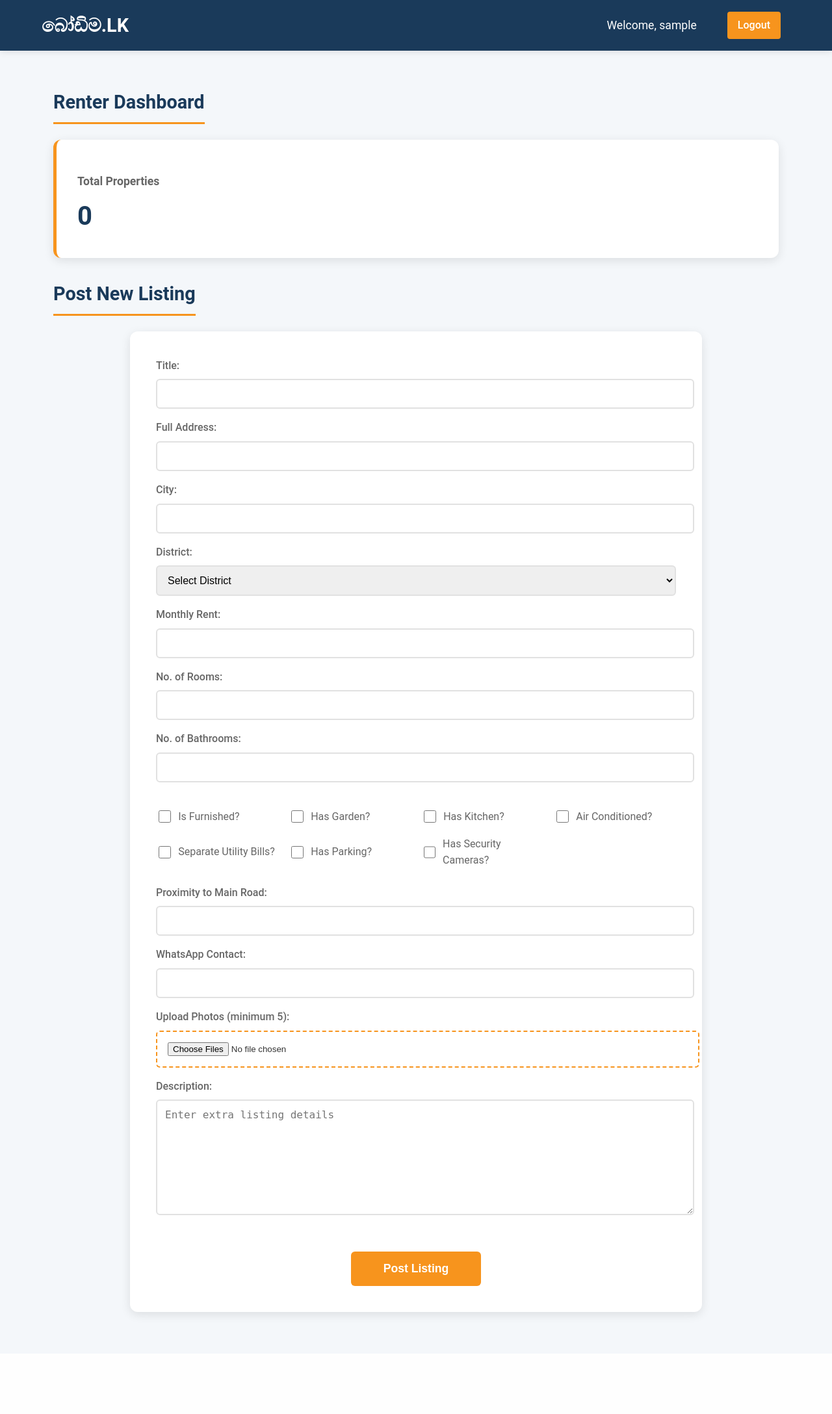
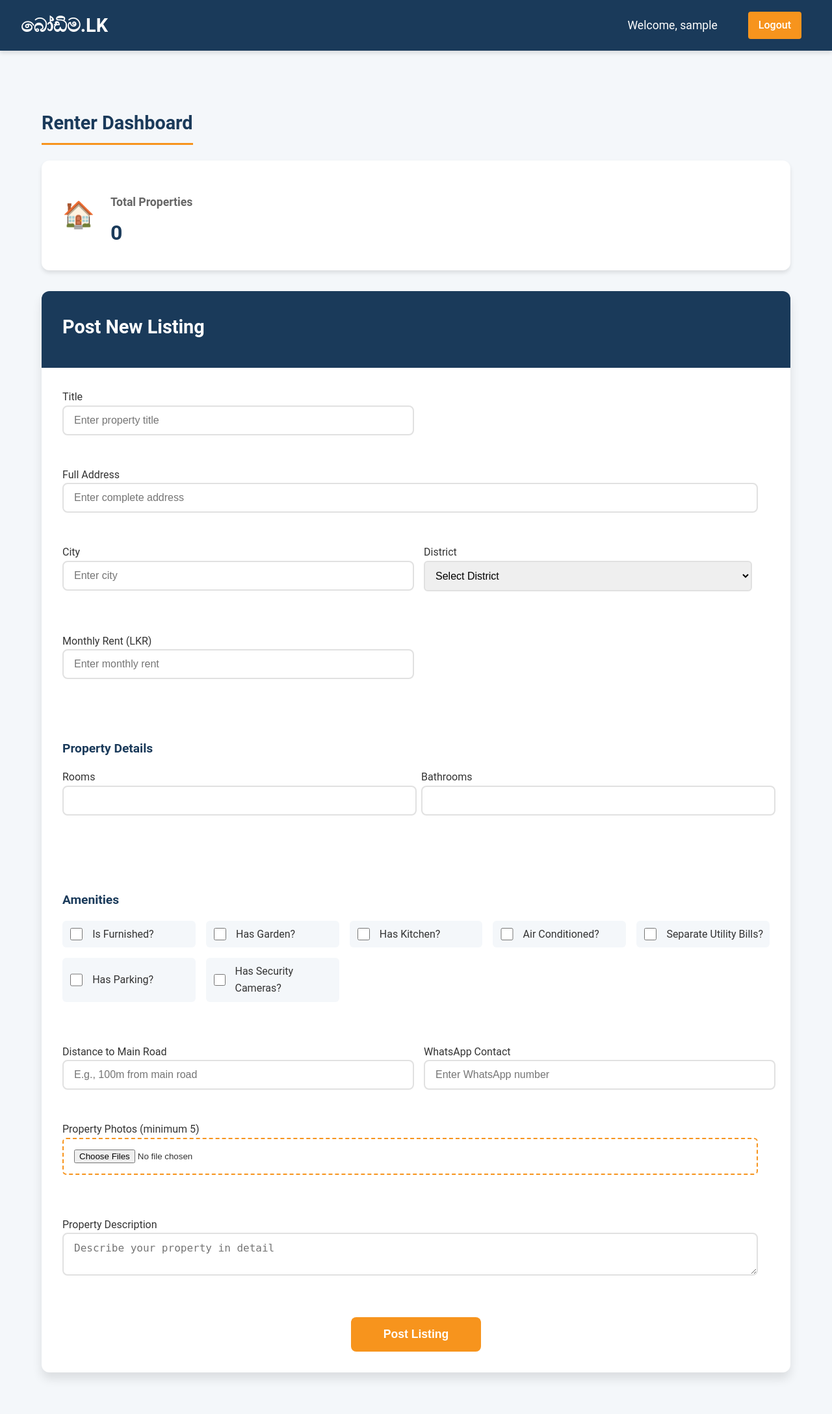
Before and after one commit to michellenikeetha/boardimalk, a PHP site: page /renter_dashboard.php in a window 1280 px wide. Shown: the whole page at 65% size. Before the commit the page ends 2032 px from the top, so only its background shows below. Run offline with PHP 8.4, Linux system fonts and the light colour scheme; the visitor is signed in with stand-in values (Sample User, id 1); data that the repository does not hold is empty.

Commit message:
updated with css

```diff
--- a/FRONTEND/CSS/renter_dashboard.css
+++ b/FRONTEND/CSS/renter_dashboard.css
@@ -3,9 +3,10 @@
 /* Dashboard Layout */
 .dashboard-container {
     display: flex;
-    min-height: 100vh;
+    min-height: calc(100vh - 64px);
     background-color: var(--accent-color);
-    margin: 0 50px;
+    margin: 0;
+    padding: 2rem;
 }
 
 /* Navigation Bar */
@@ -16,10 +17,10 @@
     display: flex;
     justify-content: space-between;
     align-items: center;
-    padding: 1rem 5%;
+    padding: 1rem 2rem;
     background-color: var(--primary-color);
     color: var(--white-color);
-    box-shadow: 0 2px 10px rgba(0, 0, 0, 0.1);
+    box-shadow: var(--shadow-md);
 }
 
 .nav-brand {
@@ -107,7 +108,7 @@
 /* Dashboard Stats */
 .dashboard-stats {
     display: grid;
-    grid-template-columns: repeat(auto-fit, minmax(250px, 1fr));
+    grid-template-columns: repeat(auto-fit, minmax(300px, 1fr));
     gap: 1.5rem;
     margin-bottom: 2rem;
 }
@@ -116,9 +117,33 @@
     background-color: var(--white-color);
     padding: 2rem;
     border-radius: 12px;
-    box-shadow: 0 4px 15px rgba(0, 0, 0, 0.1);
-    transition: all 0.3s ease;
-    border-left: 5px solid var(--secondary-color);
+    box-shadow: var(--shadow-md);
+    display: flex;
+    align-items: center;
+    gap: 1.5rem;
+    transition: var(--transition);
+}
+
+.stat-icon {
+    font-size: 2.5rem;
+    color: var(--secondary-color);
+}
+
+.stat-info {
+    flex: 1;
+}
+
+.stat-info h3 {
+    color: var(--text-secondary-color);
+    font-size: 1.1rem;
+    margin-bottom: 0.5rem;
+}
+
+.stat-info p {
+    color: var(--primary-color);
+    font-size: 2rem;
+    font-weight: bold;
+    margin: 0;
 }
 
 .stat-card:hover {
@@ -126,28 +151,35 @@
     box-shadow: 0 8px 25px rgba(0, 0, 0, 0.15);
 }
 
-.stat-card h3 {
-    color: var(--text-secondary-color);
-    font-size: 1.1rem;
-    margin-bottom: 0.5rem;
+/* Post Listing Form */
+.form-container {
+    background-color: var(--white-color);
+    border-radius: 12px;
+    box-shadow: var(--shadow-lg);
+    margin-top: 2rem;
+    overflow: hidden;
 }
 
-.stat-card p {
-    color: var(--primary-color);
-    font-size: 2.5rem;
-    font-weight: bold;
-    margin: 0;
+.form-header {
+    background-color: var(--primary-color);
+    color: var(--white-color);
+    padding: 2rem;
+    text-align: center;
 }
 
-/* Post Listing Form */
-form {
-    background-color: var(--white-color);
-    padding: 2.5rem;
-    border-radius: 12px;
-    box-shadow: 0 4px 15px rgba(0, 0, 0, 0.1);
-    margin-bottom: 2rem;
-    max-width: 800px;
-    margin: 0 auto 2rem auto;
+.form-header h2 {
+    color: var(--white-color);
+    margin: 0;
+    border: none;
+}
+
+.form-header p {
+    margin: 0.5rem 0 0;
+    opacity: 0.8;
+}
+
+.listing-form {
+    padding: 2rem;
 }
 
 .form-grid {
@@ -156,40 +188,50 @@ form {
     gap: 1.5rem;
 }
 
-.form-full-width {
+.form-group {
+    margin-bottom: 1.5rem;
+    width: 95%;
+}
+
+.form-group.full-width {
     grid-column: 1 / -1;
 }
 
-form label {
-    display: block;
-    margin-bottom: 0.5rem;
-    color: var(--text-secondary-color);
-    font-weight: 500;
+.form-section {
+    grid-column: 1 / -1;
+    margin: 1.5rem 0;
 }
 
-form input[type="text"],
-form input[type="number"],
-form textarea {
-    width: 100%;
-    padding: 0.75rem;
+.form-section h3 {
+    color: var(--primary-color);
     margin-bottom: 1rem;
-    border: 2px solid #e1e1e1;
-    border-radius: 6px;
-    font-size: 1rem;
-    transition: all 0.3s ease;
+    font-size: 1.2rem;
 }
 
-form input[type="text"]:focus,
-form input[type="number"]:focus,
-form textarea:focus {
+.details-grid {
+    display: grid;
+    grid-template-columns: repeat(auto-fit, minmax(200px, 1fr));
+    gap: 1rem;
+}
+
+input[type="text"],
+input[type="number"],
+select,
+textarea {
+    width: 100%;
+    padding: 0.75rem 1rem;
+    border: 2px solid var(--border-color);
+    border-radius: 8px;
+    font-size: 1rem;
+    transition: var(--transition);
+}
+
+input:focus,
+select:focus,
+textarea:focus {
     border-color: var(--secondary-color);
     outline: none;
     box-shadow: 0 0 0 3px rgba(247, 148, 29, 0.1);
-}
-
-form textarea {
-    min-height: 150px;
-    resize: vertical;
 }
 
 form select {
@@ -208,29 +250,53 @@ form select:focus {
     box-shadow: 0 0 0 3px rgba(247, 148, 29, 0.1);
 }
 
-/* .checkbox-group {
-    display: grid;
-    grid-template-columns: repeat(auto-fill, minmax(200px, 1fr));
-    gap: 1rem;
-    margin-bottom: 1.5rem;
-} */
+.file-upload-container {
+    border: 2px dashed var(--secondary-color);
+    border-radius: 8px;
+    padding: 2rem;
+    text-align: center;
+    position: relative;
+    transition: var(--transition);
+}
+
+.file-upload-container:hover {
+    background-color: rgba(247, 148, 29, 0.05);
+}
+
+.upload-instructions {
+    display: flex;
+    flex-direction: column;
+    gap: 0.5rem;
+}
+
+.upload-instructions span {
+    font-size: 1.1rem;
+    color: var(--text-color);
+}
+
+.upload-instructions small {
+    color: var(--text-secondary-color);
+}
 
 .checkbox-grid {
     display: grid;
-    grid-template-columns: repeat(4, 1fr);
+    grid-template-columns: repeat(auto-fit, minmax(200px, 1fr));
     gap: 1rem;
-    margin: 1.5rem 0;
+    margin: 1rem 0;
 }
 
 .checkbox-item {
     display: flex;
     align-items: center;
-    gap: 0.5rem;
+    gap: 0.75rem;
+    padding: 0.5rem;
+    background-color: var(--accent-color);
+    border-radius: 6px;
+    transition: var(--transition);
 }
 
-.checkbox-item label {
-    margin-bottom: 0;
-    font-weight: normal;
+.checkbox-item:hover {
+    background-color: rgba(247, 148, 29, 0.1);
 }
 
 input[type="checkbox"] {
@@ -260,6 +326,23 @@ form button:hover {
     box-shadow: 0 4px 15px rgba(247, 148, 29, 0.3);
 }
 
+.form-actions {
+    text-align: center;
+    margin-top: 2rem;
+}
+
+button[type="submit"] {
+    background-color: var(--secondary-color);
+    color: var(--white-color);
+    padding: 1rem 3rem;
+    border: none;
+    border-radius: 8px;
+    font-size: 1.1rem;
+    font-weight: 600;
+    cursor: pointer;
+    transition: var(--transition);
+}
+
 /* File Upload Styling */
 input[type="file"] {
     padding: 1rem;
--- a/FRONTEND/CSS/styles.css
+++ b/FRONTEND/CSS/styles.css
@@ -6,6 +6,13 @@
     --text-color: #333333;
     --text-secondary-color: #666666;
     --white-color: #ffffff;
+    --border-color: #e1e1e1;
+    --success-color: #28a745;
+    --error-color: #dc3545;
+    --shadow-sm: 0 2px 4px rgba(0, 0, 0, 0.1);
+    --shadow-md: 0 4px 6px rgba(0, 0, 0, 0.1);
+    --shadow-lg: 0 10px 15px rgba(0, 0, 0, 0.1);
+    --transition: all 0.3s ease;
 }
 
 body {
--- a/FRONTEND/pages/renter_dashboard.php
+++ b/FRONTEND/pages/renter_dashboard.php
@@ -58,6 +58,7 @@ $property_count = $result['property_count']; // Get the property count
         </div> -->
 
         <div class="main-content">
+            <div class="dashboard-header">
                 <h2>Renter Dashboard</h2>
 
                 <!-- Display Success or Error Messages -->
@@ -67,11 +68,16 @@ $property_count = $result['property_count']; // Get the property count
                     <div class="error-message"><?php echo $error_message; ?></div>
                 <?php endif; ?>
 
+            </div>
+
             <div class="dashboard-stats">
-                <a href="renter_listings.php">
+                <a href="renter_listings.php" class="stat-card-link">
                     <div class="stat-card">
+                        <div class="stat-icon">🏠</div>
+                        <div class="stat-info">
                             <h3>Total Properties</h3>
                             <p><?php echo $property_count; ?></p>
+                        </div>
                     </div>
                 </a>
                 <!-- <div class="stat-card">
@@ -84,19 +90,33 @@ $property_count = $result['property_count']; // Get the property count
                 </div> -->
             </div>
 
-            <div>
+            <div class="form-container">
+
+                <div class="form-header">
                     <h2>Post New Listing</h2>
-                <form action="../../BACKEND/post_listing.php" method="POST" enctype="multipart/form-data">
-                    <label for="title">Title:</label>
-                    <input type="text" name="title" id="title" required>
+                    <!-- <p>Fill in the details below to list your property</p> -->
+                </div>
 
-                    <label for="full_address">Full Address:</label>
-                    <input type="text" name="full_address" id="full_address" required>
+                <form action="../../BACKEND/post_listing.php" method="POST" enctype="multipart/form-data" class="listing-form">
+                    <div class="form-grid">
 
-                    <label for="city">City:</label>
-                    <input type="text" name="city" id="city" required>
+                            <div class="form-group">
+                                <label for="title">Title</label>
+                                <input type="text" name="title" id="title" required placeholder="Enter property title">
+                            </div>
 
-                    <label for="district">District:</label>
+                            <div class="form-group full-width">
+                                <label for="full_address">Full Address</label>
+                                <input type="text" name="full_address" id="full_address" required placeholder="Enter complete address">
+                            </div>
+
+                            <div class="form-group">
+                                <label for="city">City</label>
+                                <input type="text" name="city" id="city" required placeholder="Enter city">
+                            </div>
+
+                            <div class="form-group">
+                                <label for="district">District</label>
                                 <select name="district" id="district" required>
                                     <option value="">Select District</option>
                                     <option value="Ampara">Ampara</option>
@@ -125,16 +145,30 @@ $property_count = $result['property_count']; // Get the property count
                                     <option value="Trincomalee">Trincomalee</option>
                                     <option value="Vavuniya">Vavuniya</option>
                                 </select>
+                            </div>
 
-                    <label for="price">Monthly Rent:</label>
-                    <input type="number" step="0.01" name="price" id="price" min="0" required>
+                            <div class="form-group">
+                                <label for="price">Monthly Rent (LKR)</label>
+                                <input type="number" step="0.01" name="price" id="price" min="0" required placeholder="Enter monthly rent">
+                            </div>
 
-                    <label for="rooms">No. of Rooms:</label>
+                            <div class="form-section">
+                                <h3>Property Details</h3>
+                                <div class="details-grid">
+                                    <div class="form-group">
+                                        <label for="rooms">Rooms</label>
                                         <input type="number" name="rooms" id="rooms" min="0" required>
+                                    </div>
 
-                    <label for="bathrooms">No. of Bathrooms:</label>
+                                    <div class="form-group">
+                                        <label for="bathrooms">Bathrooms</label>
                                         <input type="number" name="bathrooms" id="bathrooms" min="0" required>
+                                    </div>
+                                </div>
+                            </div>
 
+                            <div class="form-section full-width">
+                                <h3>Amenities</h3>
                                 <div class="checkbox-grid">
                                     <div class="checkbox-item">
                                         <input type="checkbox" name="is_furnished" id="is_furnished">
@@ -165,23 +199,35 @@ $property_count = $result['property_count']; // Get the property count
                                         <label for="has_security_cameras">Has Security Cameras?</label>
                                     </div>
                                 </div>
+                            </div>
 
-                    <label for="proximity_to_road">Proximity to Main Road:</label>
-                    <input type="text" name="proximity_to_road" id="proximity_to_road" required>
+                            <div class="form-group">
+                                <label for="proximity_to_road">Distance to Main Road</label>
+                                <input type="text" name="proximity_to_road" id="proximity_to_road" required placeholder="E.g., 100m from main road">
+                            </div>
 
-                    <label for="contact_whatsapp">WhatsApp Contact:</label>
-                    <input type="text" name="contact_whatsapp" id="contact_whatsapp" required>
+                            <div class="form-group">
+                                <label for="contact_whatsapp">WhatsApp Contact</label>
+                                <input type="text" name="contact_whatsapp" id="contact_whatsapp" required placeholder="Enter WhatsApp number">
+                            </div>
 
-                    <div>
-                        <label for="images">Upload Photos (minimum 5):</label>
+                            <div class="form-group full-width">
+                                <label for="images">Property Photos (minimum 5)</label>
                                     <input type="file" name="images[]" id="images" multiple onchange="validateImages(this)" required>
                                 <div id="imageValidationMessage" class="validation-message"></div>
                             </div>
 
-                    <label for="description">Description:</label>
-                    <textarea name="description" id="description" placeholder="Enter extra listing details"></textarea>
+                            <div class="form-group full-width">
+                                <label for="description">Property Description</label>
+                                <textarea name="description" id="description" placeholder="Describe your property in detail"></textarea>
+                            </div>
+                        </div>
 
+                        <div class="form-actions">
                             <button type="submit">Post Listing</button>
+                        </div>
+
+                    </div>
                 </form>
             </div>
 
```
Also changed, not shown: other parts of FRONTEND/CSS/renter_dashboard.css (+0 -68 lines), RESOURCES/uploads/6712c71f0dc4a-pic3.jpg (added), RESOURCES/uploads/6712c71f0df91-pic5.jpg (added), RESOURCES/uploads/6712c71f0e392-pic4.jpg (added), RESOURCES/uploads/6712c71f0e702-pic2.jpg (added), RESOURCES/uploads/6712c71f0ea3f-pic1.jpg (added), 1 other file. Lines whose indentation alone changed are shown as unchanged.
